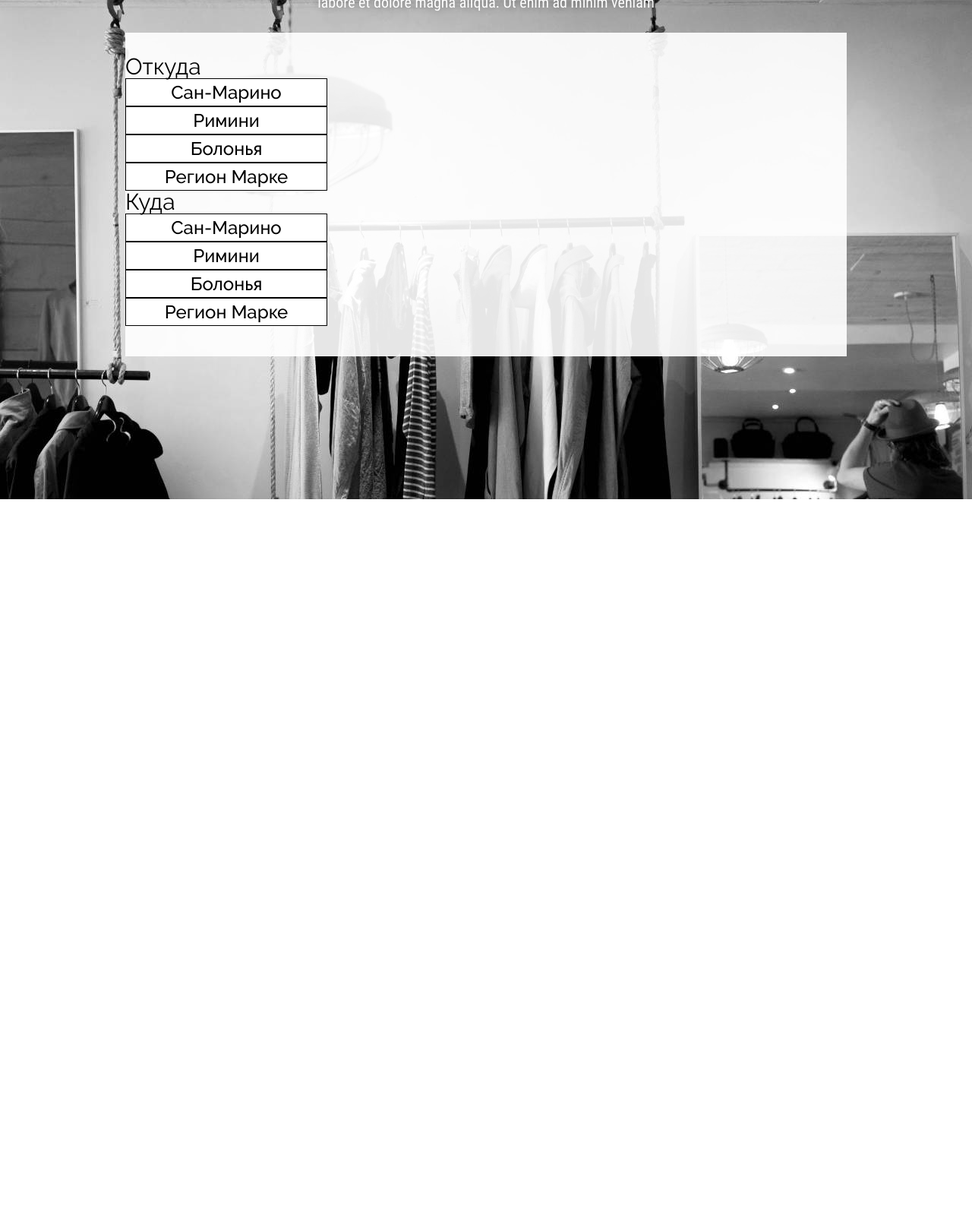
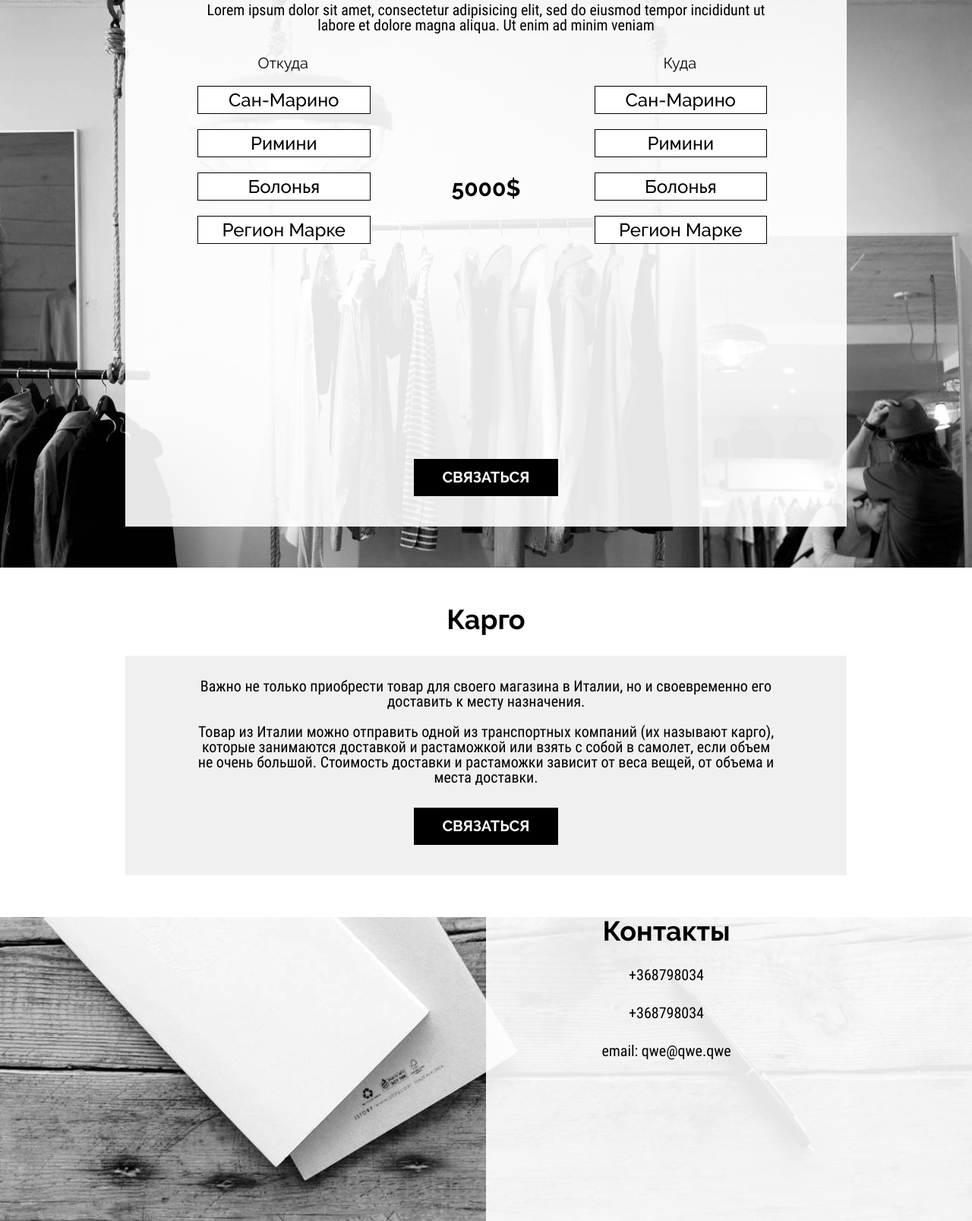
Before and after one commit to causelovem/demi, a plain HTML site: page index.html in a window 1280 px wide. Shown: the part 3428-5035 px from the top of the page at 76% size. Before the commit the page ends 4085 px from the top, so only its background shows below. Drawn offline with nearby package versions, Linux system fonts and the light colour scheme.

Commit message:
transfer + kargo + contacs

```diff
--- a/index.html
+++ b/index.html
@@ -171,15 +171,14 @@
             <img class="imgTransfer" src="img/imgShopping.jpg">
 
             <div class="centerBlock">
-                <h1 class="transferHeaders">Трансфер</h1>
-                <p class="transferHeaders">Lorem ipsum dolor sit amet, consectetur adipisicing elit, sed do eiusmod
-                tempor incididunt ut labore et dolore magna aliqua. Ut enim ad minim veniam</p>
+                <h1>Трансфер</h1>
 
                 <div class="transferContent">
+                    <p>Lorem ipsum dolor sit amet, consectetur adipisicing elit, sed do eiusmod tempor incididunt ut labore et dolore magna aliqua. Ut enim ad minim veniam</p>
 
                     <div class="transferFromColom">
                         <div class="transferDestTitle" id="from">
-                            <h4>Откуда</h4>
+                            <h5>Откуда</h5>
                         </div>
 
                         <div class="transferFrom">
@@ -198,7 +197,7 @@
 
                     <div class="transferWhereColom">
                         <div class="transferDestTitle" id="where">
-                            <h4>Куда</h4>
+                            <h5>Куда</h5>
                         </div>
 
                         <div class="transferWhere">
@@ -215,11 +214,39 @@
                         </div>
                     </div>
 
+                    <div class="transferPrice">
+                        <h2>5000$</h2>
+                    </div>
 
+                    <div class="button" id="transferButton">
+                        <p id="buttonText">СВЯЗАТЬСЯ</p>
+                    </div>
+                </div>
+            </div>
+        </div>
 
-                    <!-- <div class="button" id="transferButton">
+        <div class="templateBlock kargoBlock">
+            <h1>Карго</h1>
+
+            <div class="centerBlock">
+                <div class="kargoContent">
+                    <p>Важно не только приобрести товар для своего магазина в Италии, но и своевременно его доставить к месту назначения. <br><br> Товар из Италии можно отправить одной из транспортных компаний (их называют карго), которые занимаются доставкой и растаможкой или взять с собой в самолет, если объем не очень большой. Стоимость доставки и растаможки зависит от веса вещей, от объема и места доставки.</p>
+                    <div class="button" id="aboutButton">
                         <p id="buttonText">СВЯЗАТЬСЯ</p>
-                    </div> -->
+                    </div>
+                </div>
+            </div>
+        </div>
+
+        <div class="contacts">
+            <img class="imgContact" src="img/imgFooter.jpg">
+
+            <div class="contactContent">
+                <div class="cotactText">
+                    <h1>Контакты</h1>
+                    <p>+368798034</p>
+                    <p>+368798034</p>
+                    <p>email: qwe@qwe.qwe</p>
                 </div>
             </div>
         </div>
--- a/style.css
+++ b/style.css
@@ -421,10 +421,10 @@ h4
 {
   /*position: relative;*/
   overflow: hidden;
-  height: 700px;
+  height: 790px;
 }
 
-.transferHeaders
+.transferBlock h1
 {
   color: #FFF;
   text-shadow: 0 0 10px rgba(0, 0, 0, 0.35);
@@ -433,63 +433,136 @@ h4
 .transferContent
 {
   width: 950px;
+  height: 650px;
   background-color: rgba(255, 255, 255, 0.9);
-  /*background-color: #F0F0F0;*/
-  /*background-color: rgba(240, 240, 240, 0.9);*/
   position: absolute;
   left: calc(50% - 475px);
   padding-top: 30px;
   padding-bottom: 40px;
   position: relative;
-  transition: all 0.3s;
 }
 
-/*.transferDestTitle
+.transferDestTitle
 {
-  width: 50%;
+  font-family: Raleway-Regular;
+  font-size: 20px;
+  width: calc(100% - 12px);
   text-align: center;
-  position: absolute;
-}*/
-
-/*#from
-{
-  left: 20px;
 }
-
-#where
-{
-  right: 20px;
-}*/
 
 .transferFromColom, .transferWhereColom
 {
   width: 25%;
-  /*background-color: red;*/
-  /*height: 500px;*/
+  position: absolute;
+  top: 100px;
 }
 
-.transferFrom
+.transferFromColom
 {
-  width: 264px;
+  left: 10%;
+}
+
+.transferWhereColom
+{
+  right: 10%;
+}
+
+.transferFrom, .transferWhere
+{
+  width: calc(100% - 12px);
   height: 35px;
   background-color: #FFF;
   border: 0.5px solid #000;
   text-align: center;
   line-height: 35px;
-}
-
-.transferWhere
-{
-  width: 264px;
-  height: 35px;
-  background-color: #FFF;
-  border: 0.5px solid #000;
-  text-align: center;
-  line-height: 35px;
+  margin: 20px 0;
+  transition: all 0.3s;
 }
 
 .transferFrom:hover, .transferWhere:hover
 {
   /*border: 9px solid #B6D1DF;*/
-  border: 9px solid #DBDCDE;
+  box-shadow: 0 0 0 6px #DBDCDE;
 }
+
+#transferButton
+{
+  position: absolute;
+  left: calc(50% - 95px);
+  bottom: 40px;
+}
+
+.transferPrice
+{
+  width: 190px;
+  height: 49px;
+  text-align: center;
+  line-height: 49px;
+  position: absolute;
+  left: calc(50% - 95px);
+  top: 250px;
+}
+
+.kargoBlock
+{
+  height: 360px;
+}
+
+.kargoContent
+{
+  background-color: #F0F0F0;
+  width: 950px;
+  position: absolute;
+  left: calc(50% - 475px);
+  padding-top: 30px;
+  padding-bottom: 40px;
+}
+
+.contacts
+{
+  height: 400px;
+  overflow: hidden;
+  position: relative;
+}
+
+.imgContact
+{
+  z-index: -1;
+  width: 1920px;
+  left: calc(50% - 960px);
+  position: absolute;
+}
+
+.contactContent
+{
+  width: 50%;
+  height: inherit;
+  position: absolute;
+  right: 0;
+  background-color: rgba(255, 255, 255, 0.9);
+}
+
+.cotactText
+{
+  width: 475px;
+  height: inherit;
+  /*position: absolute;*/
+  /*left: 0;*/
+  /*background-color: blue;*/
+}
+
+.cotactText h1
+{
+  width: 100%;
+  text-align: center;
+}
+
+.cotactText p
+{
+  /*background-color: red;*/
+  width: 400px;
+  /*position: absolute;*/
+  /*left: 5px;*/
+  text-align: center;
+  /*margin: 20px 0;*/
+}
```
Also changed, not shown: img/imgFooter.jpg (renamed from img/ingFooter.jpg).
